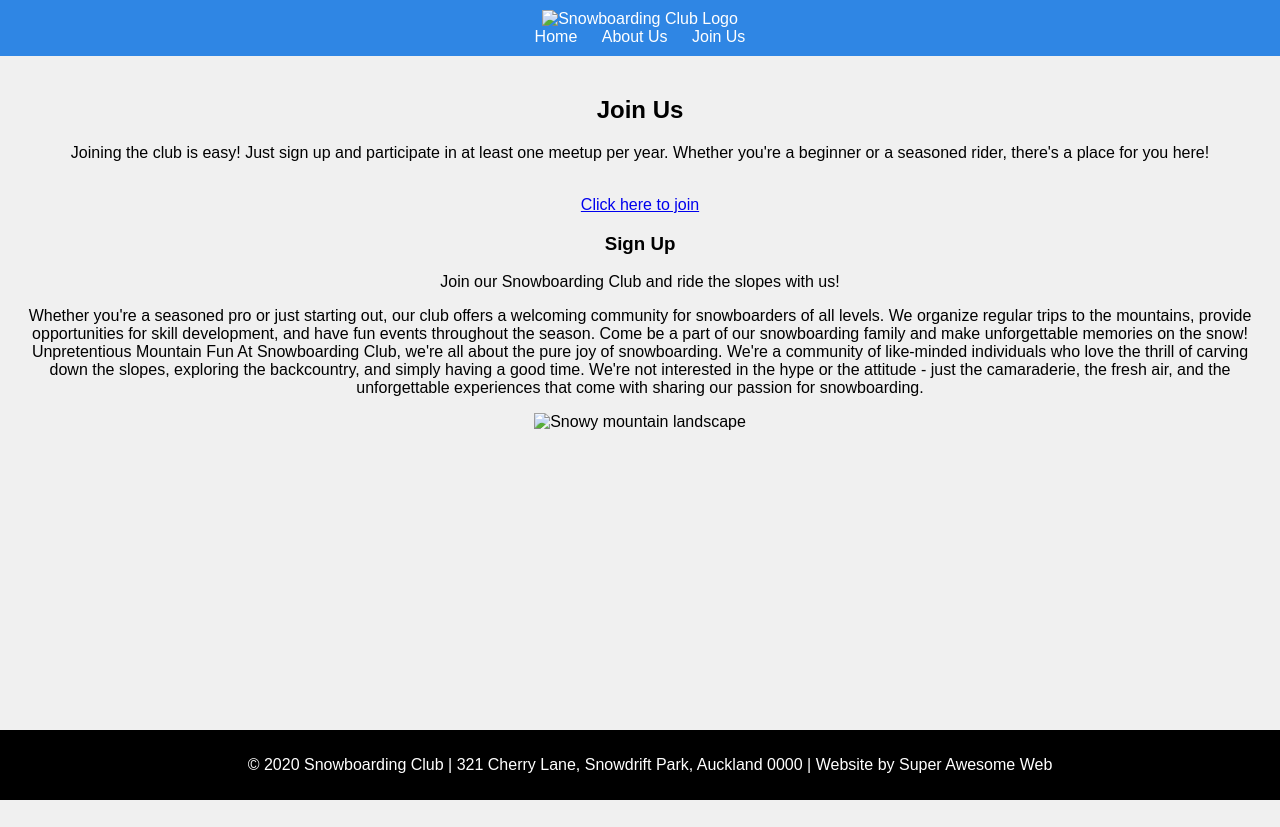
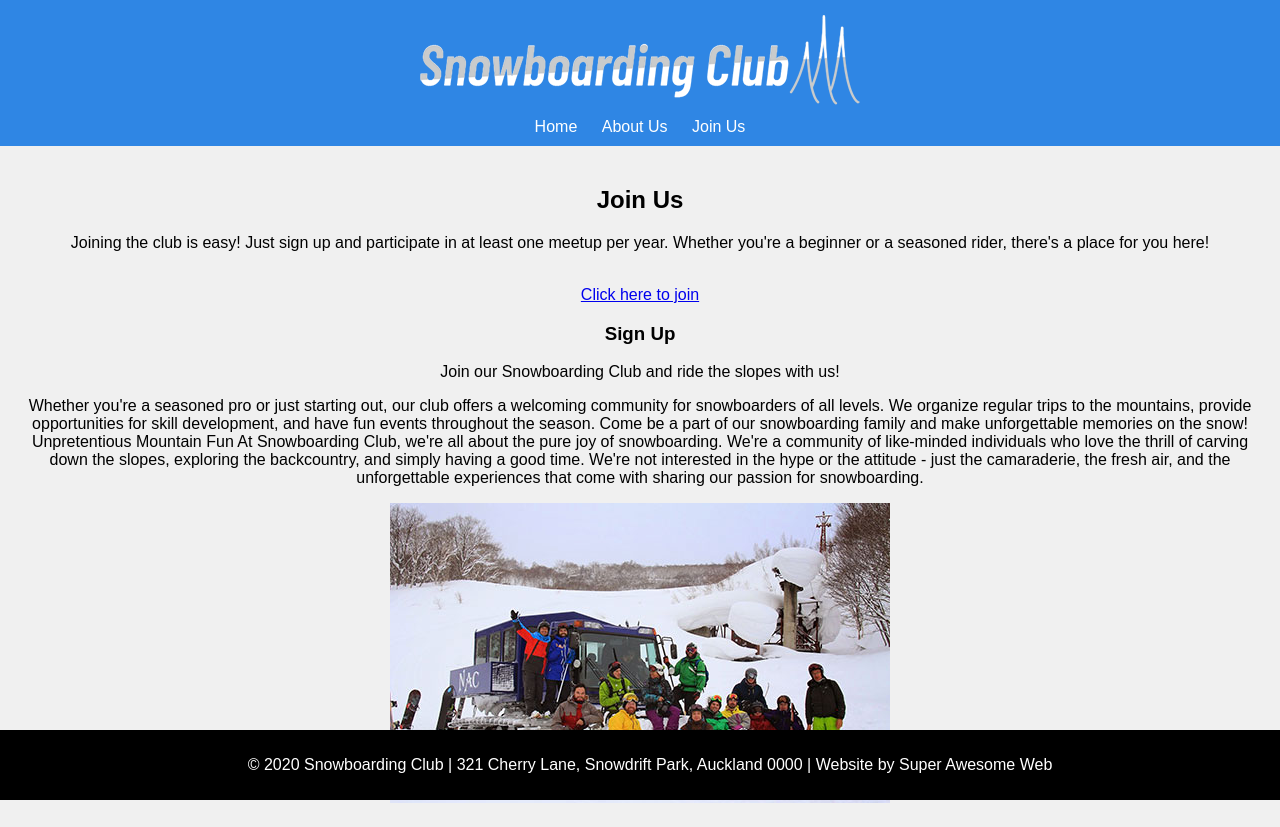
Before and after one commit to Toyoki123/SNOWBOARDING-CLUB, a plain HTML site: page join.html in a window 1280 px wide. Before the commit the page ends 800 px from the top, so only its background shows below. Drawn offline with Linux system fonts and the light colour scheme.

Commit message:
Update join.html

```diff
--- a/join.html
+++ b/join.html
@@ -9,7 +9,7 @@
 </head>
 <body>
     <header>
-        <img src="images/logo_light_small.png" alt="Snowboarding Club Logo">
+        <img src="logo_light_small.png" alt="Snowboarding Club Logo">
         <nav>
             <a href="index.html">Home</a>
             <a href="about.html">About Us</a>
@@ -31,7 +31,7 @@
         </p>
 
 
-        <img src="images/snow_meetup.jpg" alt="Snowy mountain landscape">
+        <img src="snow_meetup.jpg" alt="Snowy mountain landscape">
 
     </main>
     <footer>
```
